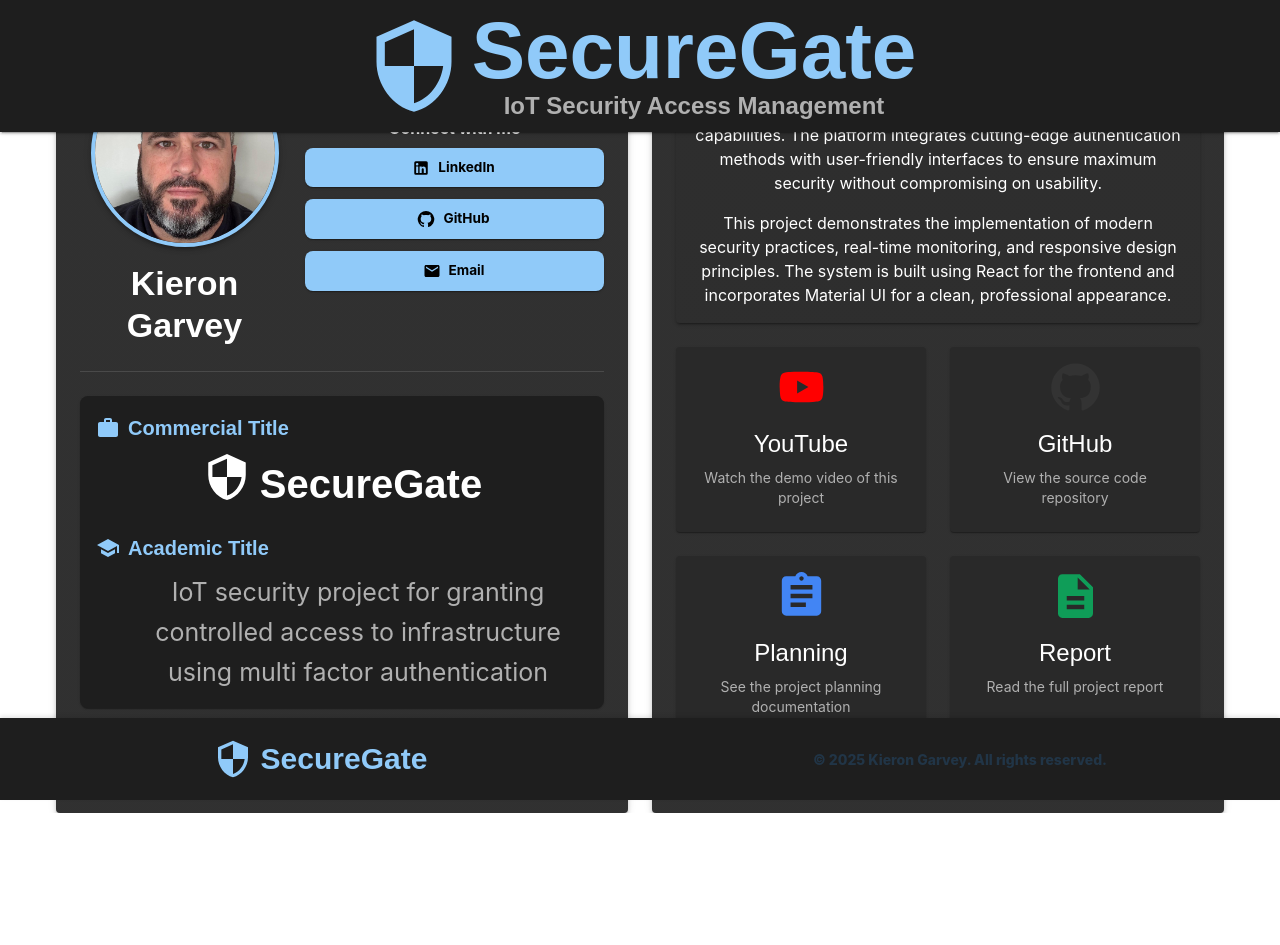
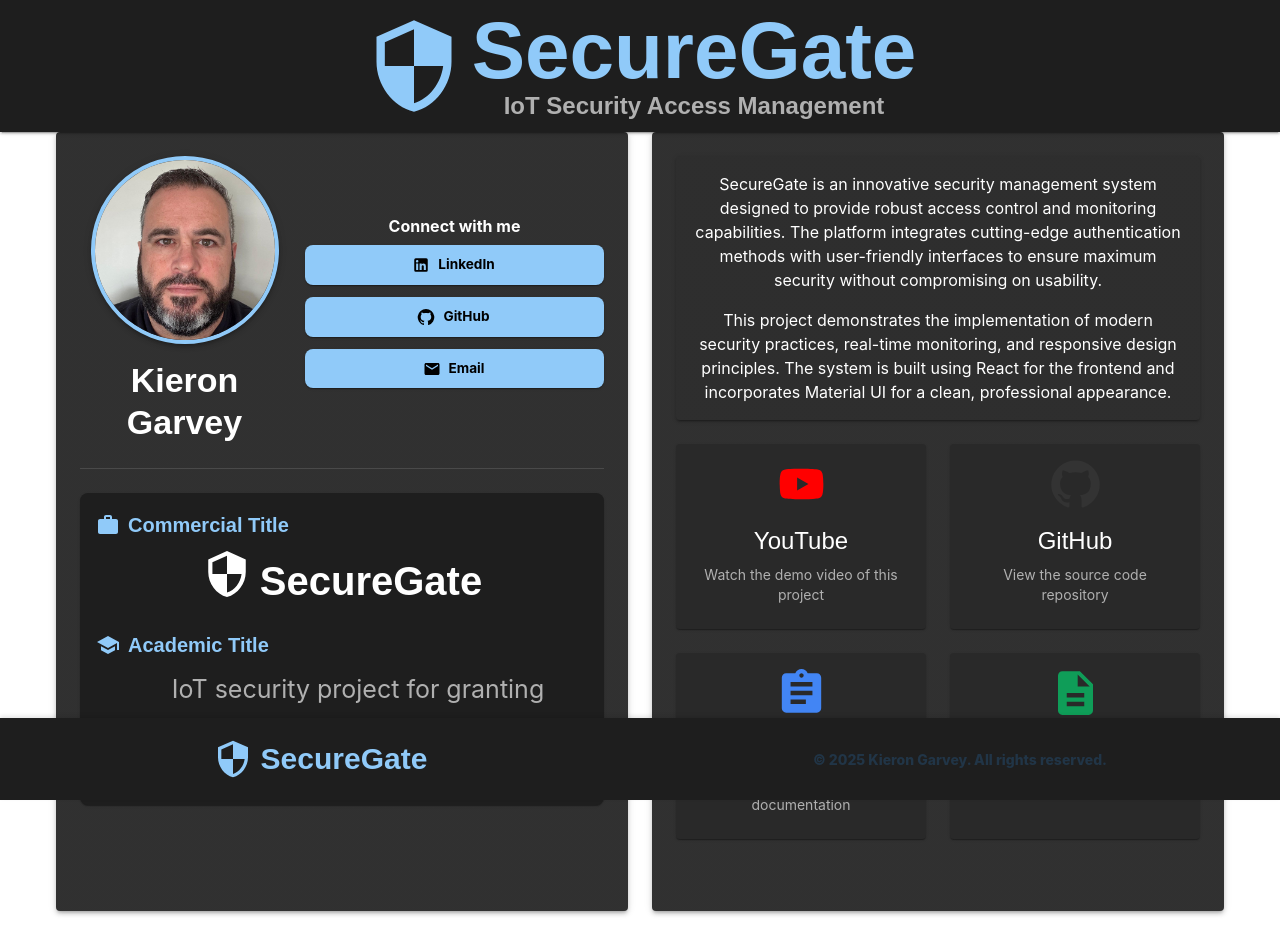
Before and after one commit to ki321g/SecureGate-Project-Website, a React (Vite) app: page / in a window 1280 px wide. Before the commit the page ends 813 px from the top, so only its background shows below. Built offline with nearby package versions, Linux system fonts and the light colour scheme.

Commit message:
Small Change

```diff
--- a/src/App.jsx
+++ b/src/App.jsx
@@ -42,8 +42,8 @@ function App() {
         top: '0px',
         // top: headerHeight + 'px',
         // bottom: footerHeight + 'px',
-        // pt: headerHeight + 'px',
-        // pb: footerHeight + 'px',
+        pt: headerHeight + 'px',
+        pb: footerHeight + 'px',
         width: '100%',
         height: 'auto',
         // maxHeight: '80vh',
```
